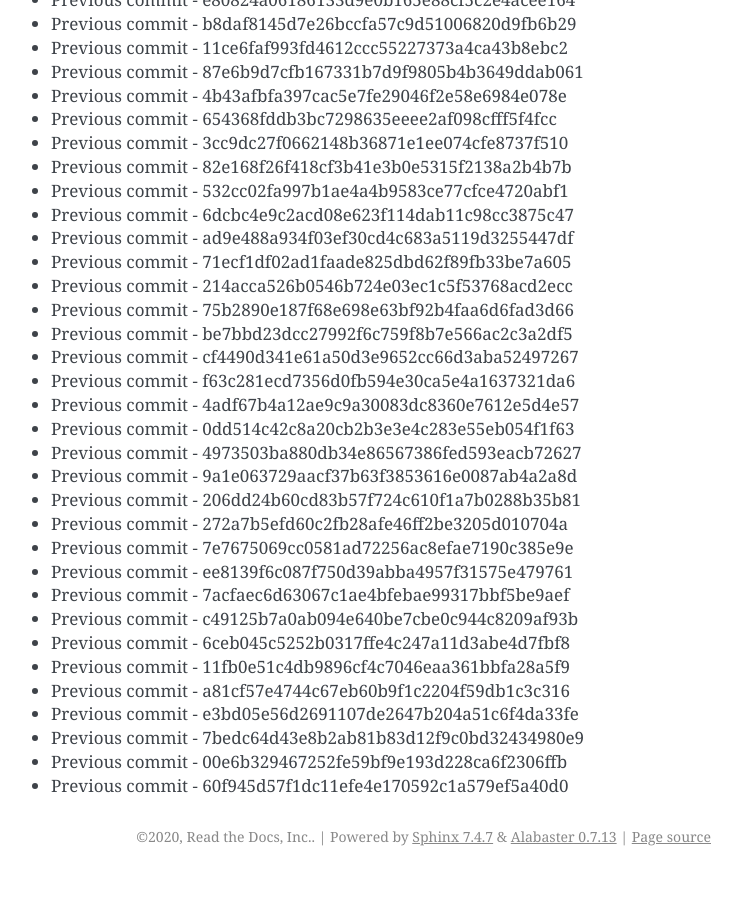
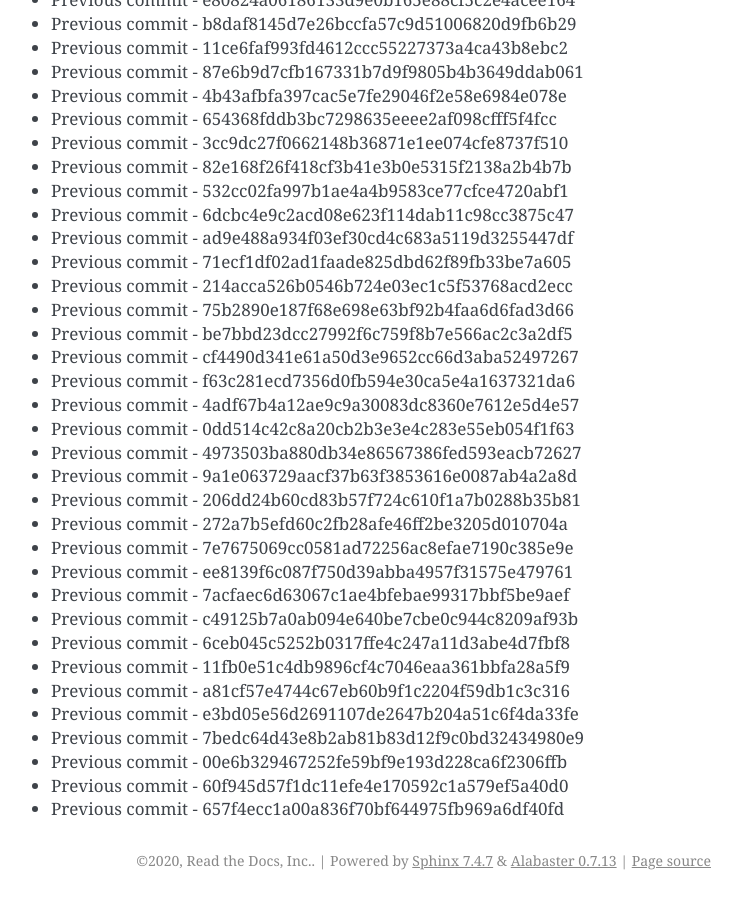
Before and after one commit to readthedocs/rtd-git-stresstest, a Sphinx documentation site: the page built from docs/updates.rst, in a window 1280 px wide and 900 px high, scrolled down 44370 px. Shown: the whole window, without its empty margins (399-1141 px from the left). Built offline with Sphinx 7.4.7, drawn with Linux system fonts in a browser that asks for light colours; before the commit the page ends 45246 px from its top, so only the background shows below that.

Commit message:
Generating commit from previous: 657f4ecc1a00a836f70bf644975fb969a6df40fd

```diff
--- a/docs/updates.rst
+++ b/docs/updates.rst
@@ -1896,3 +1896,4 @@ It can be tested for any performance characteristics.
 * Previous commit - 7bedc64d43e8b2ab81b83d12f9c0bd32434980e9
 * Previous commit - 00e6b329467252fe59bf9e193d228ca6f2306ffb
 * Previous commit - 60f945d57f1dc11efe4e170592c1a579ef5a40d0
+* Previous commit - 657f4ecc1a00a836f70bf644975fb969a6df40fd
```
